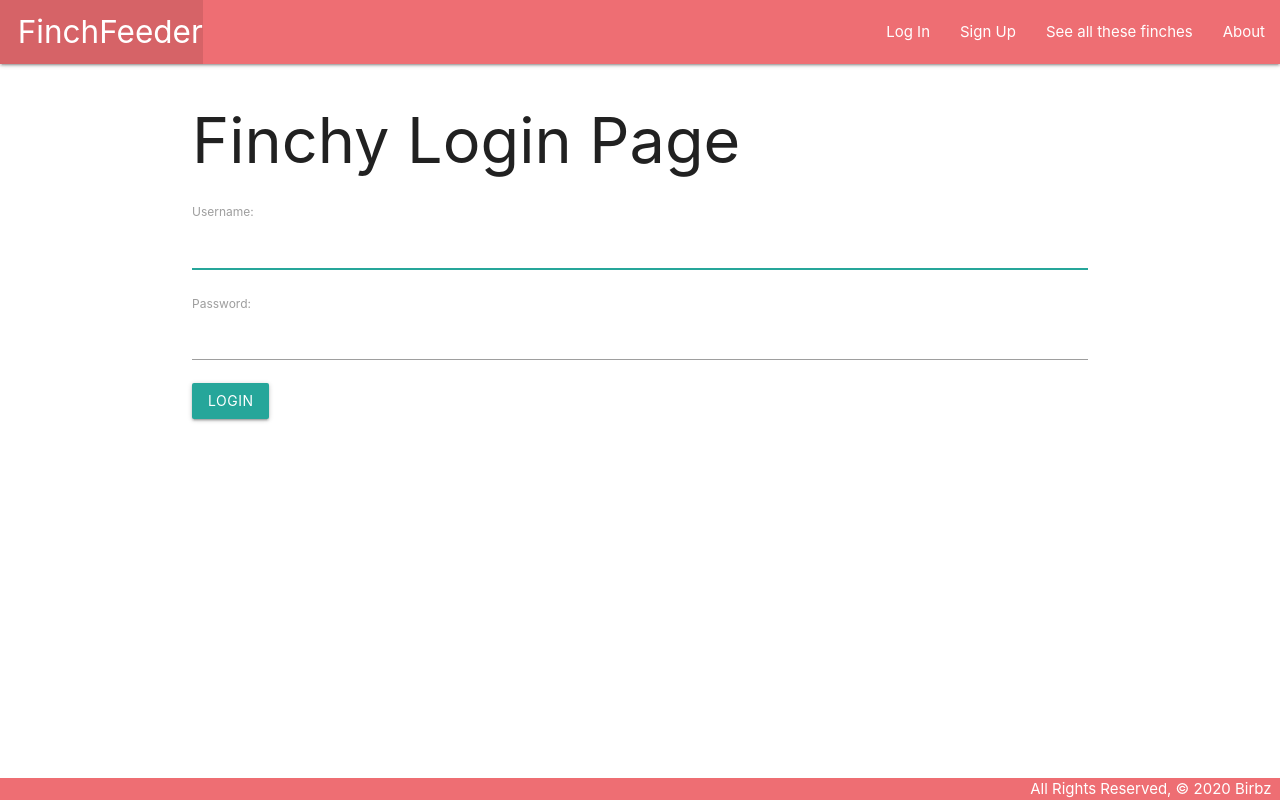
After one commit to aloha45/finchcollector, a Django app: page /accounts/login/ in a window 1280 px wide. The commit adds this page. Run offline with Django 3.2, Linux system fonts and the light colour scheme.

Commit message:
sign up new user

```diff
--- a/finchcollector/settings.py
+++ b/finchcollector/settings.py
@@ -126,3 +126,7 @@ USE_TZ = True
 # https://docs.djangoproject.com/en/3.1/howto/static-files/
 
 STATIC_URL = '/static/'
+
+LOGIN_REDIRECT_URL='/finches/'
+
+LOGOUT_REDIRECT_URL='/'
--- a/finchcollector/urls.py
+++ b/finchcollector/urls.py
@@ -19,4 +19,5 @@ from django.urls import path, include
 urlpatterns = [
     path('admin/', admin.site.urls),
     path('', include('main_app.urls')),
+    path('accounts/', include('django.contrib.auth.urls'))
 ]
--- a/main_app/models.py
+++ b/main_app/models.py
@@ -1,6 +1,7 @@
 from django.db import models, migrations
 from django.urls import reverse
 from datetime import date
+from django.contrib.auth.models import User
 
 # Create your models here.
 
@@ -26,6 +27,7 @@ class Finch(models.Model):
     color = models.TextField(max_length=250)
     age = models.IntegerField()
     seeds = models.ManyToManyField(Seed)
+    user = models.ForeignKey(User, on_delete=models.CASCADE)
 
     def __str__(self):
         return self.name
--- a/main_app/templates/base.html
+++ b/main_app/templates/base.html
@@ -23,12 +23,24 @@
         <ul class="right">
             <li><a href="{% url 'index' %}">See all these finches</a></li>
         </ul>
+        {% if user.is_authenticated %}
         <ul class="right">
             <li><a href="/admin">Admin</a></li>
         </ul>
         <ul class="right">
             <li><a href="{% url 'finches_create' %}">Register a finch</a></li>
         </ul>
+        <ul class="right">
+          <li><a href="{% url 'logout' %}">Log Out</a></li>
+        </ul>
+        {% else %}
+        <ul class="right">
+          <li><a href="{% url 'signup' %}">Sign Up</a></li>
+        </ul>
+        <ul class="right">
+          <li><a href="{% url 'login' %}">Log In</a></li>
+        </ul>
+        {% endif %}
       </div>
     </nav>
   </header>
--- /dev/null
+++ b/main_app/templates/registration/login.html
@@ -0,0 +1,13 @@
+{% extends 'base.html' %}
+{% block content %}
+
+<h1>Finchy Login Page</h1>
+
+<form method="post" action="{% url 'login' %}">
+    {% csrf_token %}
+    {{ form.as_p }}
+    <input type="submit" class="btn" value="login">
+    <input type="hidden" name="next" value="{{ next }}">
+  </form>
+
+{% endblock %}
--- a/main_app/urls.py
+++ b/main_app/urls.py
@@ -16,4 +16,5 @@ urlpatterns = [
     path('seeds/<int:pk>/update/', views.SeedUpdate.as_view(), name='seeds_update'),
     path('seeds/<int:pk>/delete/', views.SeedDelete.as_view(), name='seeds_delete'),
     path('finches/<int:finch_id>/assoc_seed/<int:seed_id>/', views.assoc_seed, name='assoc_seed'),
+    path('accounts/signup/', views.signup, name='signup')
 ]
```
Also changed, not shown: main_app/admin.py (+10 -0 lines), main_app/templates/registration/signup.html (added, +14 -0 lines), main_app/views.py (+20 -1 lines), main_app/migrations/0004_finch_user.py (added).
